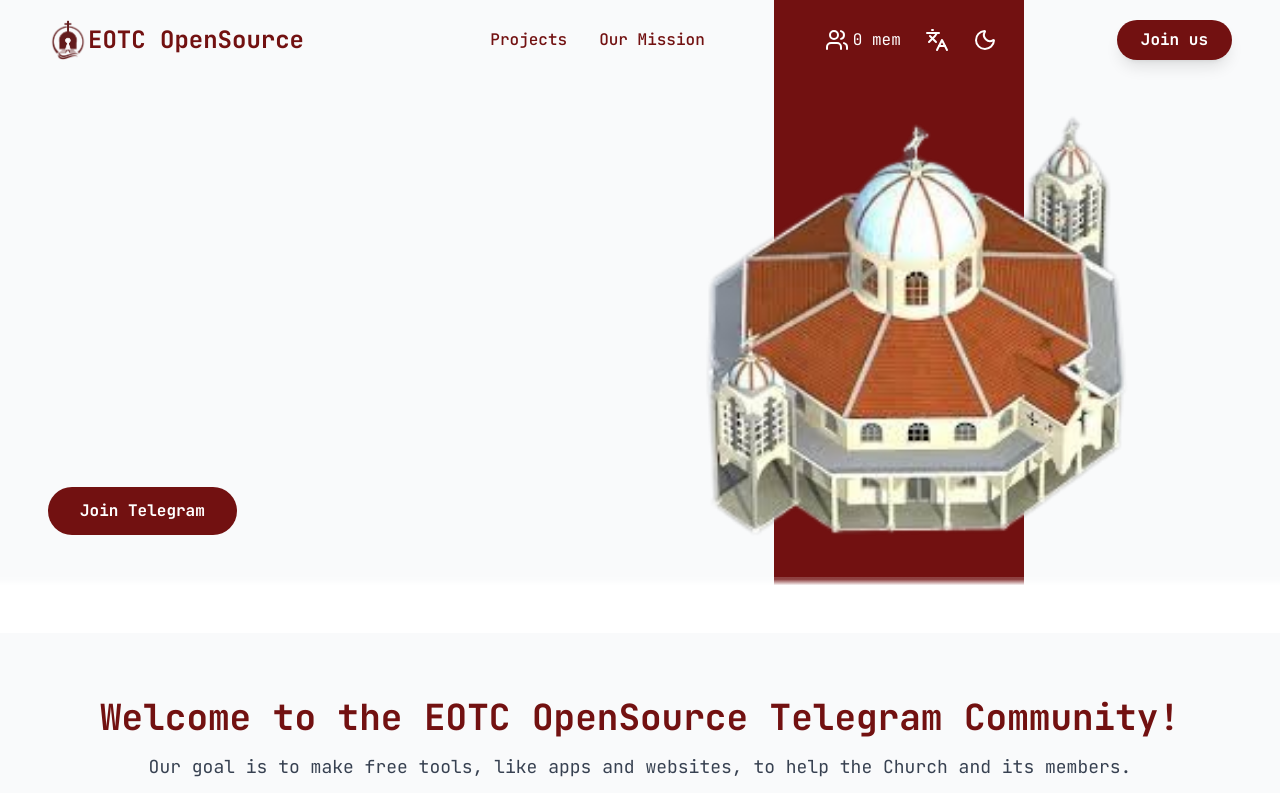
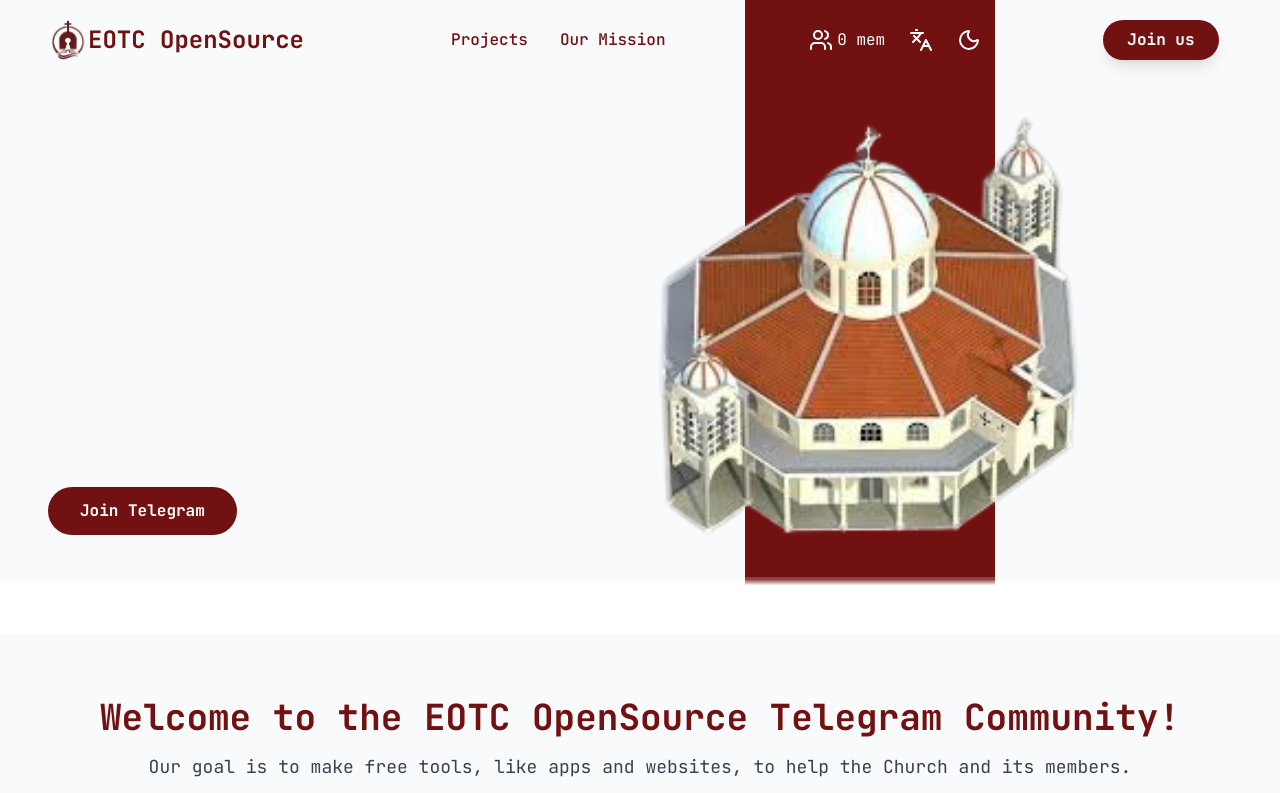
Before and after one commit to EOTCOpenSource/EOTC-Community-Frontend, a Next.js app: page / in a window 1280 px wide. Shown: the top 793 px of the page. Built offline with nearby package versions, Linux system fonts and the light colour scheme; no server answers.

Commit message:
UPDATE: responsiveness

```diff
--- a/app/components/Hero.tsx
+++ b/app/components/Hero.tsx
@@ -91,7 +91,7 @@
                 alt="EOTC Church"
                 width={600}
                 height={600}
-                className="mx-auto -translate-x-8"
+                className="mx-auto md:-translate-x-[0%] lg:-translate-x-[9%] xl:-translate-x-[14%] 2xl:-translate-x-[19%]"
               />
             </div>
           </div>
@@ -99,18 +99,16 @@
       </div>
 
       <div
-        className="absolute hidden md:block bg-primary z-0 mx-auto"
+        className="blob-bar absolute top-0 md:right-[16%] lg:right-[19%] xl:right-[22.3%] 2xl:right-[25%] hidden md:block bg-primary z-0 mx-auto"
         style={{
           width: "250px",
           height: "100vh",
-          top: "0",
-          right: "20%",
-          transform: "translate(0%,0%)",
+          // transform: "translate(0%,0%)",
         }}
       ></div>
 
       <div
-        className="hidden md:block absolute left-0 bottom-0 w-full h-14 pointer-events-none"
+        className="hidden md:block bg-red-500 absolute left-0 bottom-0 w-full h-14 pointer-events-none"
         style={{
           background:
             "linear-gradient(180deg, rgba(255, 255, 255, 0.2) 4.08%, #FFFFFF 14.95%)",
--- a/app/components/Navbar.tsx
+++ b/app/components/Navbar.tsx
@@ -55,15 +55,15 @@
       } left-0 right-0 w-full h-[80px] z-50`}
     >
       <div className=" mx-auto flex items-center justify-between h-full px-6 md:px-4 lg:px-12">
+        <div className="flex items-center gap-4 md:gap-0 justify-between w-full">
           <div className="flex items-center">
             <Image src="/EOTC_logo.png" alt="EOTC Logo" width={40} height={40} />
             <span className="text-2xl font-bold text-primary">
               EOTC OpenSource
             </span>
           </div>
-
-        <div className="hidden md:flex items-center lg:gap-24 md:gap-20 h-full">
-          <div className="flex gap-8 text-primary font-medium">
+          <div className="hidden md:flex justify-around flex-1 md:pl-10 lg:pl-20 xl:pl-28 items-center ">
+            <div className="flex gap-4 md:gap-6 lg:gap-8 text-primary font-medium">
               <button
                 onClick={() => scrollToSection("projects-section")}
                 className="hover:opacity-80 transition cursor-pointer"
@@ -77,10 +77,9 @@
                 Our Mission
               </button>
             </div>
-
-          <div className="flex items-center justify-center h-full mx-6">
+            <div className="flex items-center justify-evenly h-full lg:mx-5 xl:mx-[4.6rem] ">
               <div
-              className={`flex items-center gap-6 ${
+                className={`flex items-center md:gap-4 lg:gap-6 ${
                   scrolled ? "text-primary" : "text-white"
                 }`}
               >
@@ -103,13 +102,16 @@
                 />
               </div>
             </div>
+        </div>
 
+          <div className="w-[8rem] hidden md:flex md:w-[15%] lg:w-[12%] justify-end">
             <Link
               href="https://t.me/EOTCOpenSource"
-            className="bg-primary text-white font-bold py-2 px-6 rounded-full transition-colors shadow-lg"
+              className="bg-primary text-white mx-auto font-bold py-2 px-6 rounded-full transition-colors shadow-lg"
             >
               Join us
             </Link>
+          </div>
         </div>
 
         <button
```
Lines whose indentation alone changed are shown as unchanged.
